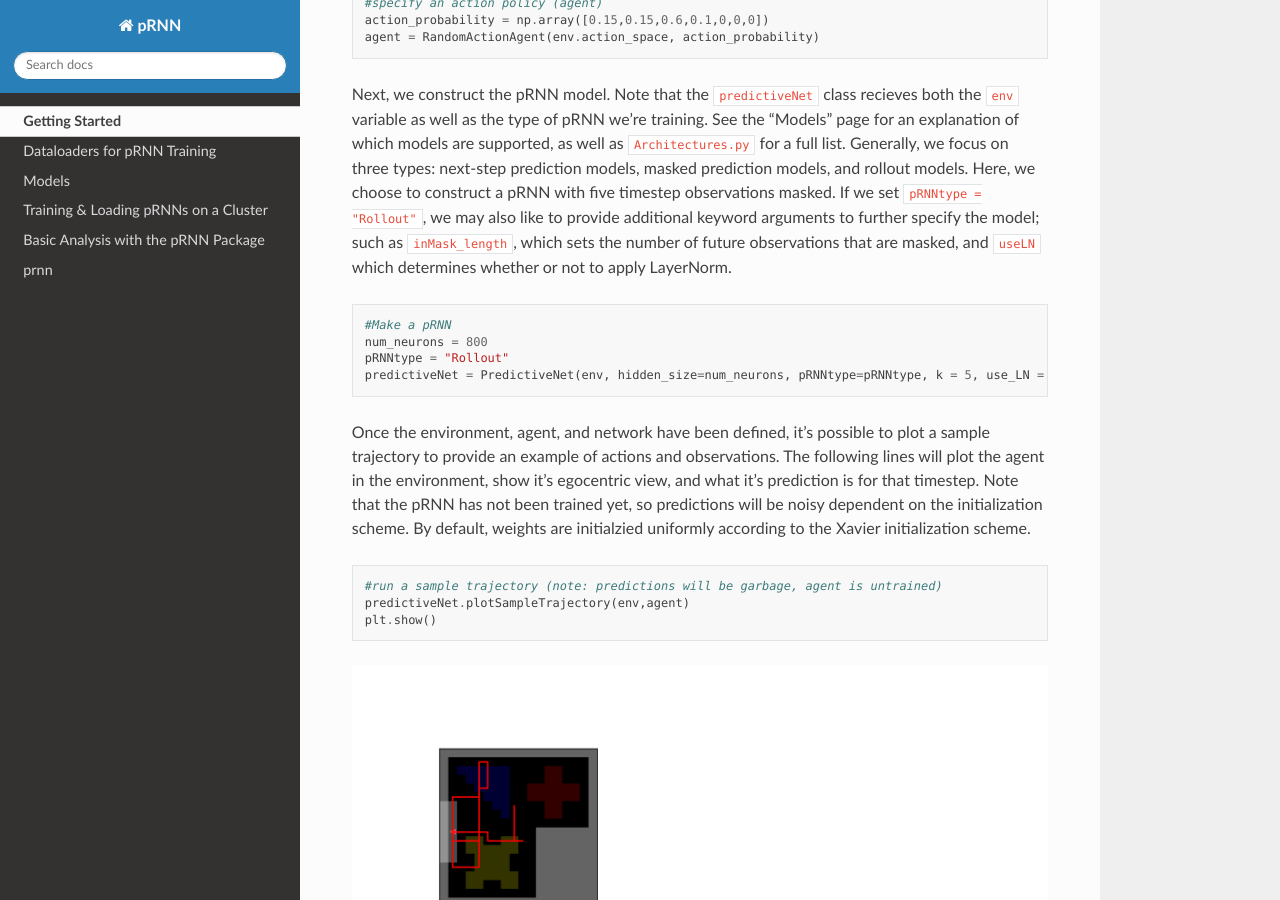
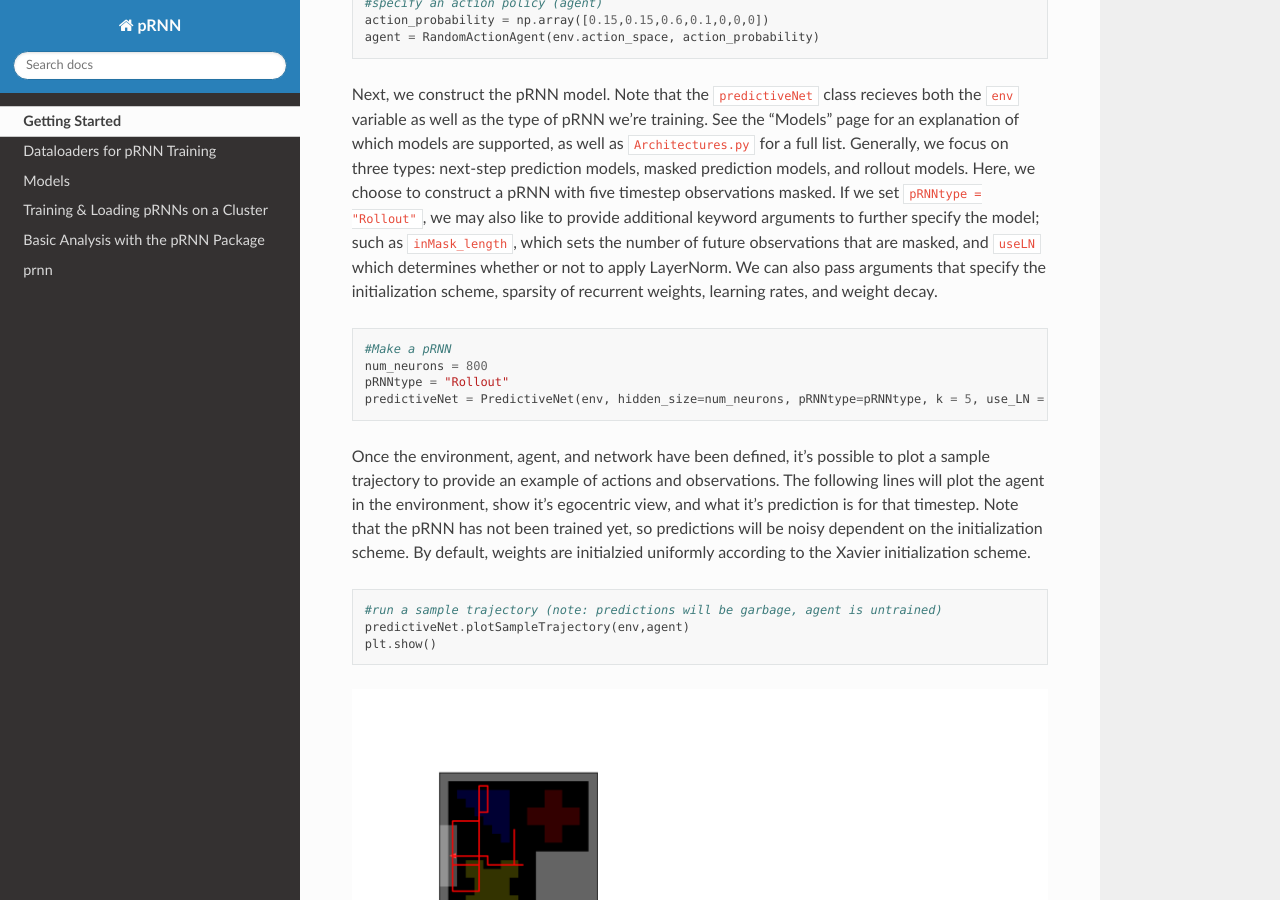
Before and after one commit to LevensteinLab/pRNN, a Sphinx documentation site: the page built from docs/quickstart.rst, in a window 1280 px wide and 900 px high, scrolled down 1589 px. Built offline with Sphinx 7.4.7 and the Read the Docs theme 3.1.0, drawn with Linux system fonts in a browser that asks for light colours.

Commit message:
additional args

```diff
--- a/docs/quickstart.rst
+++ b/docs/quickstart.rst
@@ -53,14 +53,14 @@
     action_probability = np.array([0.15,0.15,0.6,0.1,0,0,0])
     agent = RandomActionAgent(env.action_space, action_probability)
 
-Next, we construct the pRNN model. Note that the ``predictiveNet`` class recieves both the ``env`` variable as well as the type of pRNN we're training. See the "Models" page for an explanation of which models are supported, as well as ``Architectures.py`` for a full list. Generally, we focus on three types: next-step prediction models, masked prediction models, and rollout models. Here, we choose to construct a pRNN with five timestep observations masked. If we set ``pRNNtype = "Rollout"``, we may also like to provide additional keyword arguments to further specify the model; such as ``inMask_length``, which sets the number of future observations that are masked, and ``useLN`` which determines whether or not to apply LayerNorm.
+Next, we construct the pRNN model. Note that the ``predictiveNet`` class recieves both the ``env`` variable as well as the type of pRNN we're training. See the "Models" page for an explanation of which models are supported, as well as ``Architectures.py`` for a full list. Generally, we focus on three types: next-step prediction models, masked prediction models, and rollout models. Here, we choose to construct a pRNN with five timestep observations masked. If we set ``pRNNtype = "Rollout"``, we may also like to provide additional keyword arguments to further specify the model; such as ``inMask_length``, which sets the number of future observations that are masked, and ``useLN`` which determines whether or not to apply LayerNorm. We can also pass arguments that specify the initialization scheme, sparsity of recurrent weights, learning rates, and weight decay.
 
 .. code-block:: python
 
     #Make a pRNN
     num_neurons = 800
     pRNNtype = "Rollout"
-    predictiveNet = PredictiveNet(env, hidden_size=num_neurons, pRNNtype=pRNNtype, k = 5, use_LN = True, init="log_normal")
+    predictiveNet = PredictiveNet(env, hidden_size=num_neurons, pRNNtype=pRNNtype, k = 5, use_LN = True, init="log_normal", sparsity=0.05, eg_weight_decay=1e-8, eg_lr=2e-3, bias_lr=0.1)
 
 Once the environment, agent, and network have been defined, it's possible to plot a sample trajectory to provide an example of actions and observations. The following lines will plot the agent in the environment, show it's egocentric view, and what it's prediction is for that timestep. Note that the pRNN has not been trained yet, so predictions will be noisy dependent on the initialization scheme. By default, weights are initialzied uniformly according to the Xavier initialization scheme.
 
```
